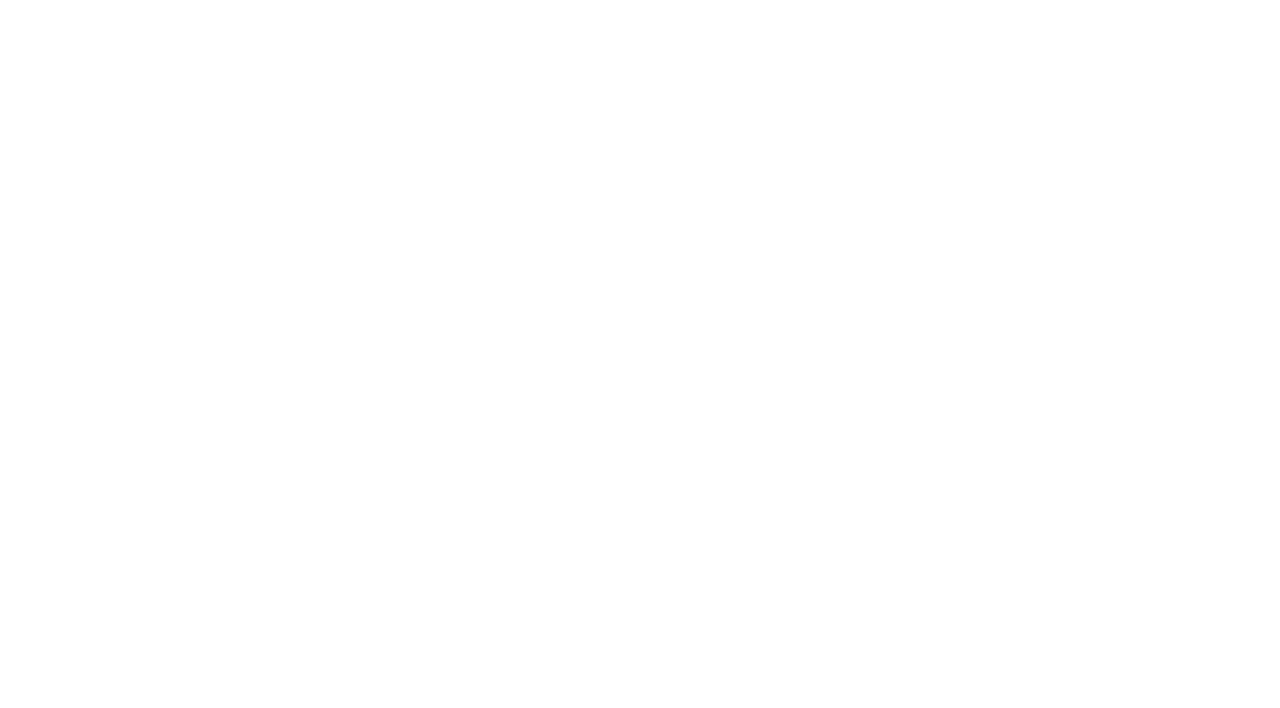
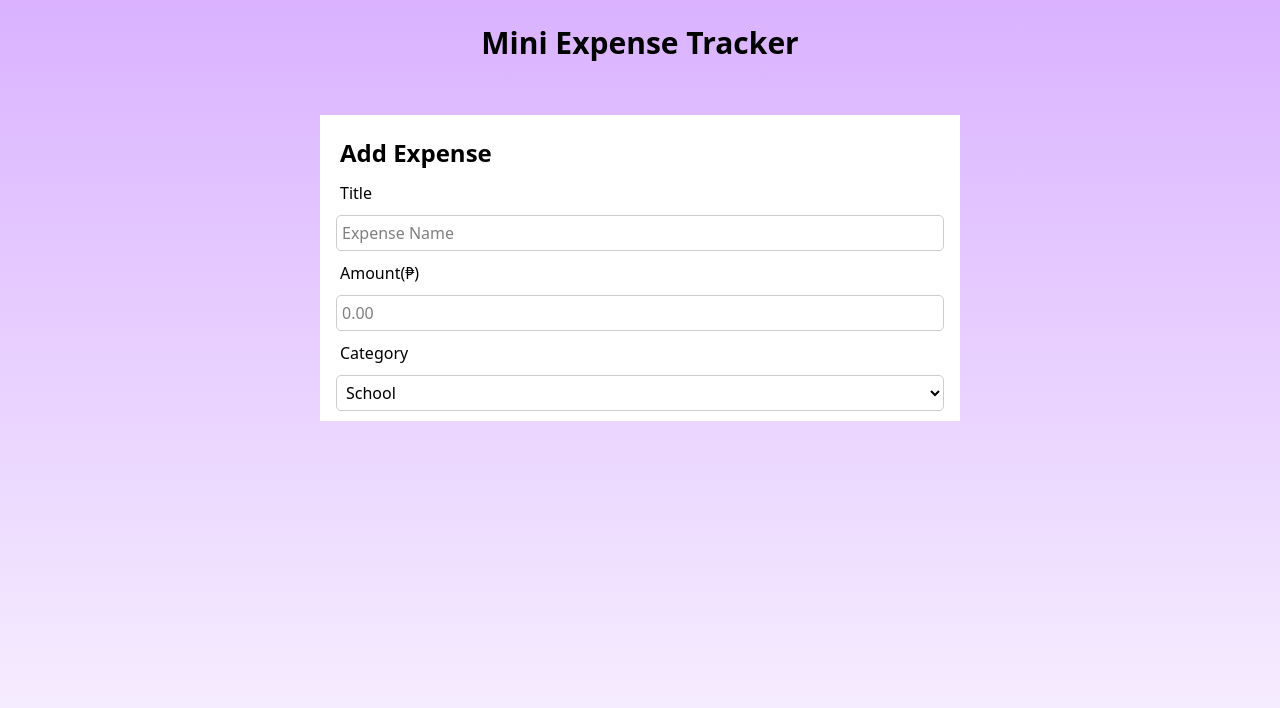
Before and after one commit to neiro-singalivo/Activity-5-JS, a plain HTML site: page index.html in a window 1280 px wide. Drawn offline with nearby package versions, Linux system fonts and the light colour scheme.

Commit message:
Added Expsense adding card

```diff
--- a/index.html
+++ b/index.html
@@ -3,7 +3,97 @@
   <head>
     <meta charset="UTF-8" />
     <meta name="viewport" content="width=device-width, initial-scale=1.0" />
-    <title>Document</title>
+    <title>Expense tracker</title>
+    <script defer src="script.js"></script>
+    <script src="https://cdn.jsdelivr.net/npm/@tailwindcss/browser@4"></script>
+    <!-- Internal stylesheet -->
+    <style>
+      .title {
+        font-weight: bold;
+        text-align: center;
+        margin-top: 20px;
+        font-size: 30px;
+      }
+
+      .expense-card {
+        background-color: white;
+        flex-direction: column;
+        color: black;
+        width: 50%;
+        height: auto;
+        align-items: left;
+        display: flex;
+        justify-content: center;
+        margin: 50px auto;
+      }
+    </style>
   </head>
-  <body></body>
+  <!-- background gradient -->
+  <body class="min-h-screen bg-linear-to-b from-purple-300 to-purple-50">
+    <h1 class="title">Mini Expense Tracker</h1>
+    <!-- Add expense section -->
+    <section id="Expense">
+      <div class="expense-card">
+        <h1
+          style="
+            font-size: 24px;
+            font-weight: bold;
+            margin-left: 20px;
+            margin-top: 20px;
+            margin-bottom: 10px;
+          "
+        >
+          Add Expense
+        </h1>
+        <h2 style="margin-left: 20px">Title</h2>
+        <input
+          type="text"
+          id="expenseName"
+          placeholder="Expense Name"
+          class="border border-gray-300 rounded px-2 py-1 mb-2 w-full"
+          style="
+            margin: 10px auto;
+
+            padding: 5px;
+            width: 95%;
+            border-radius: 5px;
+            border: 1px solid #ccc;
+          "
+        />
+        <h2 style="margin-left: 20px">Amount(₱)</h2>
+        <input
+          type="number"
+          id="expenseAmount"
+          placeholder="0.00"
+          class="border border-gray-300 rounded px-2 py-1 mb-2 w-full"
+          style="
+            margin: 10px auto;
+
+            padding: 5px;
+            width: 95%;
+            border-radius: 5px;
+            border: 1px solid #ccc;
+          "
+        />
+        <h2 style="margin-left: 20px">Category</h2>
+        <select
+          id="expenseCategory"
+          name="category"
+          style="
+            margin: 10px auto;
+
+            padding: 5px;
+            width: 95%;
+            border-radius: 5px;
+            border: 1px solid #ccc;
+          "
+        >
+          <option value="Food">Food</option>
+          <option value="Commute">Commute</option>
+          <option value="School" selected>School</option>
+          <option value="Personal">Personal</option>
+        </select>
+      </div>
+    </section>
+  </body>
 </html>
```
Also changed, not shown: styling.css (deleted), 1 other file.
